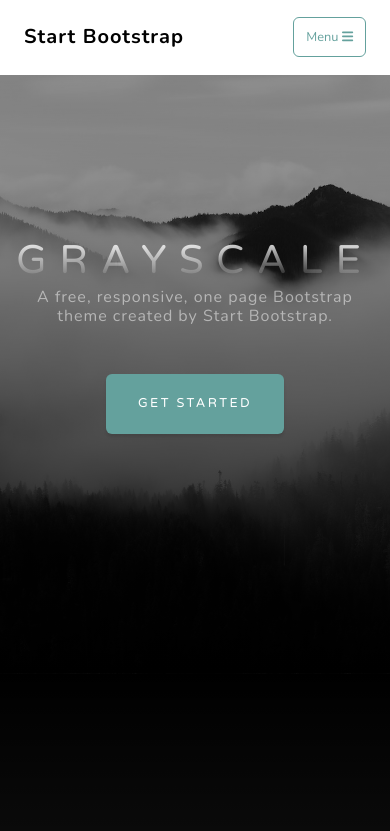
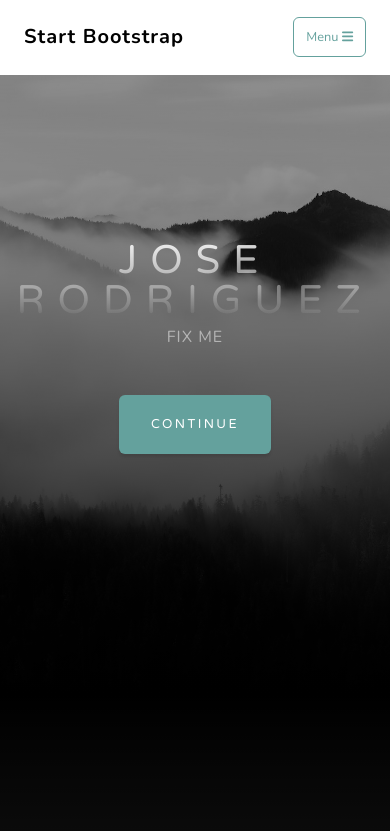
Before and after one commit to joserod0704/joserodriguez.github.io, a plain HTML site: page index.html in a window 390 px wide. Shown: the top 831 px of the page. Drawn offline with nearby package versions, Linux system fonts and the light colour scheme.

Commit message:
delted picture of phone

```diff
--- a/index.html
+++ b/index.html
@@ -38,9 +38,9 @@
             <div class="container px-4 px-lg-5 d-flex h-100 align-items-center justify-content-center">
                 <div class="d-flex justify-content-center">
                     <div class="text-center">
-                        <h1 class="mx-auto my-0 text-uppercase">Grayscale</h1>
-                        <h2 class="text-white-50 mx-auto mt-2 mb-5">A free, responsive, one page Bootstrap theme created by Start Bootstrap.</h2>
-                        <a class="btn btn-primary" href="#about">Get Started</a>
+                        <h1 class="mx-auto my-0 text-uppercase">Jose Rodriguez</h1>
+                        <h2 class="text-white-50 mx-auto mt-2 mb-5">FIX ME</h2>
+                        <a class="btn btn-primary" href="#about">Continue</a>
                     </div>
                 </div>
             </div>
@@ -58,7 +58,6 @@
                         </p>
                     </div>
                 </div>
-                <img class="img-fluid" src="assets/img/ipad.png" alt="..." />
             </div>
         </section>
         <!-- Projects-->
```
